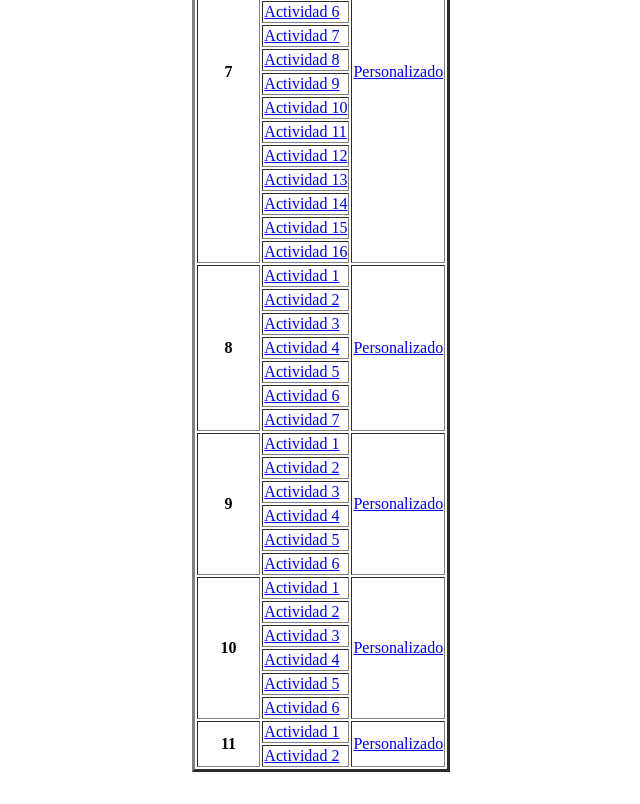
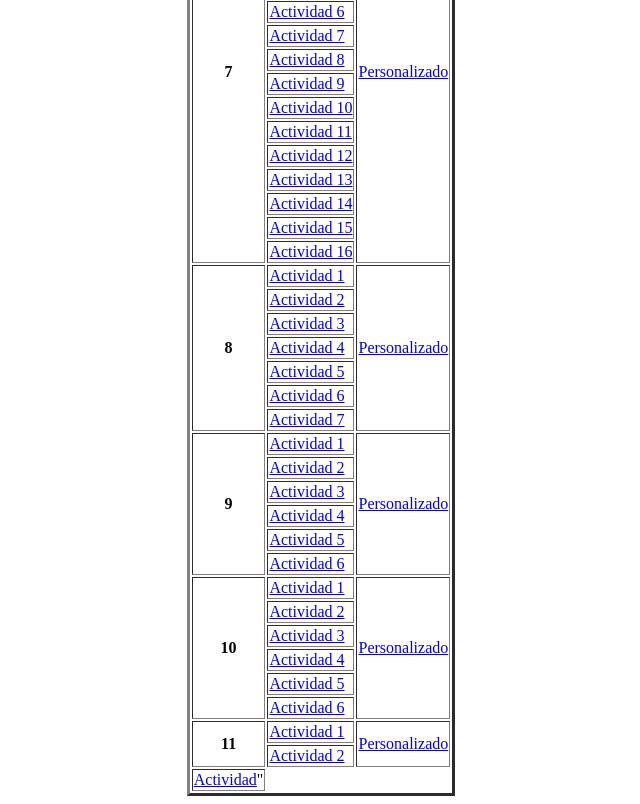
Before and after one commit to JonhDogg16/misitio.github.io, a plain HTML site: page index.html in a window 1280 px wide. Shown: the part 444-1248 px from the top of the page, without its empty margins (319-959 px from the left). Before the commit the page ends 1224 px from the top, so only its background shows below. Drawn offline with Linux system fonts and the light colour scheme.

Commit message:
actualizacion de contenido

```diff
--- a/index.html
+++ b/index.html
@@ -256,6 +256,9 @@
             <td><a href="./actividad_06/lunchmenu.html">Actividad 2</a></td>
 
         </tr>
+        <tr>
+            <td><a href="./actividad_06/Ejercicio11-3.html">Actividad</a>"</td>
+        </tr>
   </tbody>
 
 </table>
```
